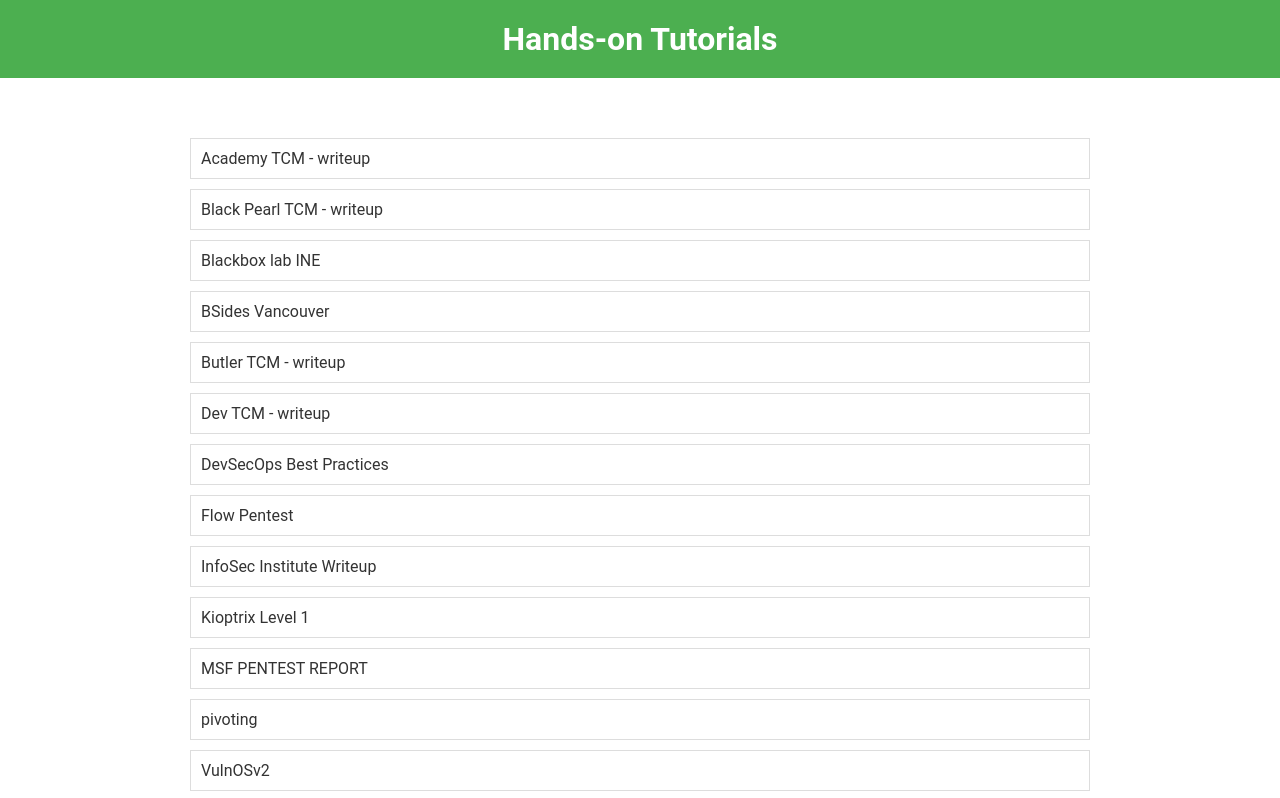
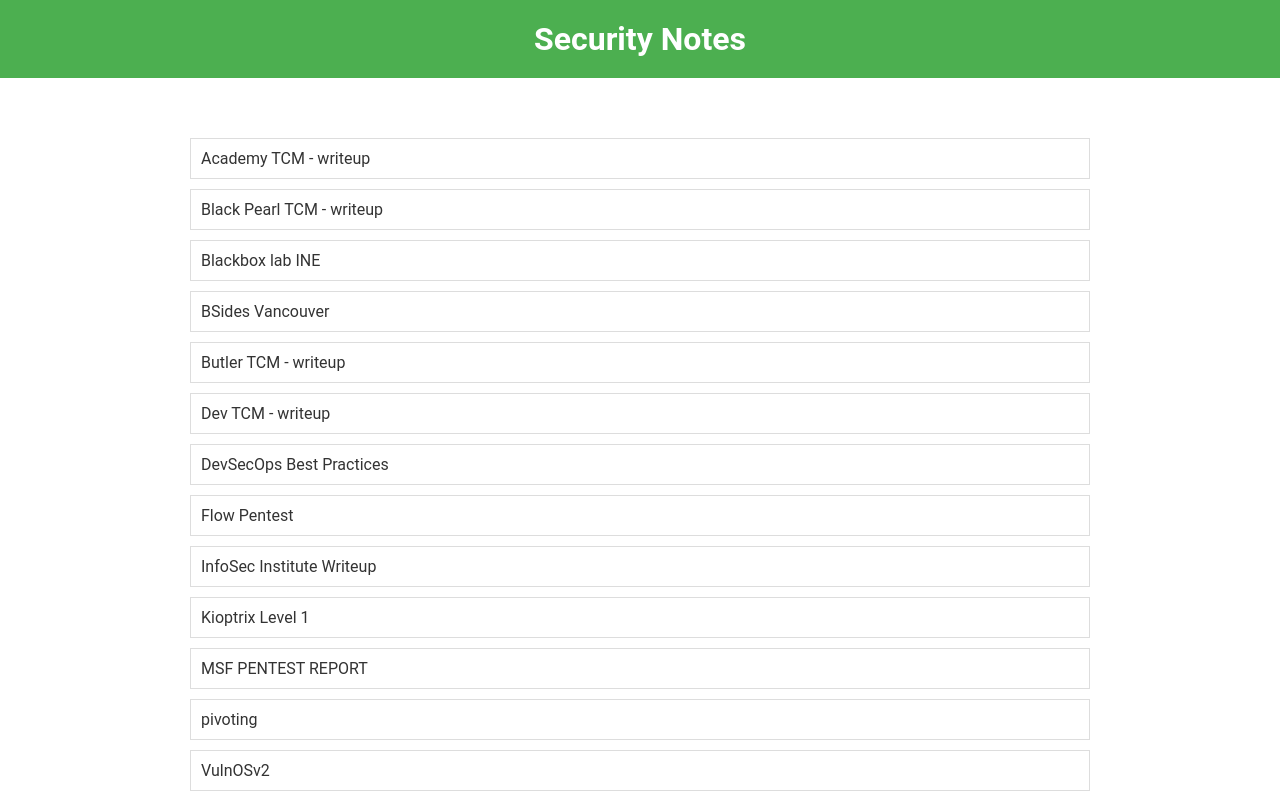
Before and after one commit to hiep98/Security-Note, a plain HTML site: page index.html in a window 1280 px wide. Shown: the top 798 px of the page. Drawn offline with Linux system fonts and the light colour scheme.

Commit message:
add index

```diff
--- a/index.html
+++ b/index.html
@@ -1,7 +1,7 @@
 <!DOCTYPE html>
 <html>
 <head>
-<title>Hands-on Tutorials</title>
+<title>Security Notes</title>
 <style>
 html {
   font-size: 16px;
@@ -64,7 +64,7 @@
 </head>
 <body>
 <header>
-  <h1>Hands-on Tutorials</h1>
+  <h1>Security Notes</h1>
 </header>
 <div class='container'>
   <ul>
```
